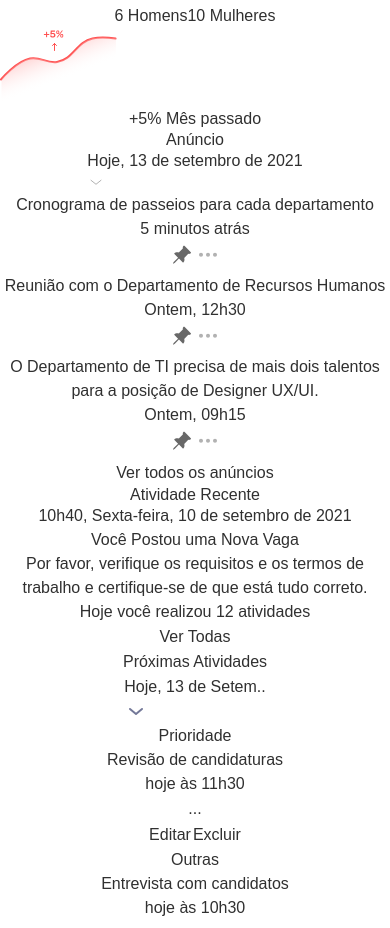
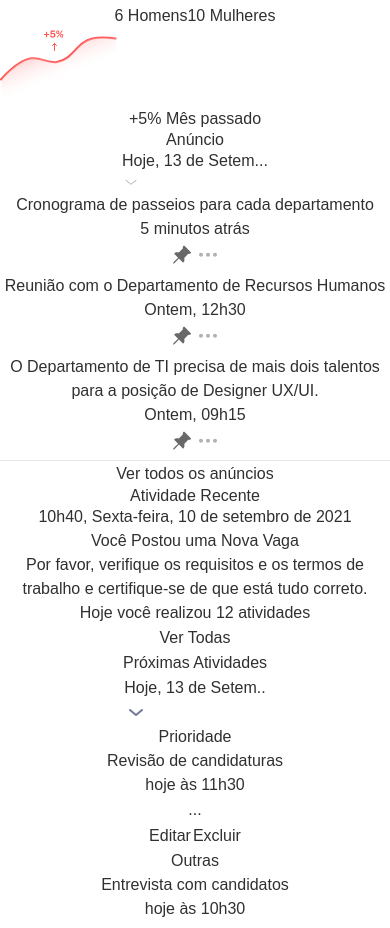
Before and after one commit to italoOliveira-dev/contrata-jd, a React (Vite) app: page / in a window 390 px wide. Shown: the part 1800-2728 px from the top of the page. Built offline with nearby package versions, Linux system fonts and the light colour scheme.

Commit message:
feat: ajuste mobile first

```diff
--- a/src/App.jsx
+++ b/src/App.jsx
@@ -14,13 +14,13 @@ import Settings from "./pages/Settings/Settings";
 function App() {
   return (
     <Router>
-      <div className="w-screen h-auto bg-white">
+      <div className="w-full h-auto bg-white">
         <div className="flex">
           <Navigation />
           <div className="w-full">
             <Header />
 
-            <div className="">
+            <div className="px-5 md:px-[52px]">
               <Routes>
                 <Route path="/" element={<Dashboard />} />
                 <Route path="/recrutamento" element={<Recrutamento />} />
--- a/src/Components/Navigation/Components/Header/Header.jsx
+++ b/src/Components/Navigation/Components/Header/Header.jsx
@@ -11,7 +11,7 @@ import SearchIcon from "./assets/icons/Frame9.svg"
 
 function Header() {
   return (
-    <div className="w-[inherit] h-24 pl-5 border-t flex justify-between items-center bg-white border-b">
+    <div className="w-[inherit] h-24 border-t flex justify-between items-center bg-white border-b">
       <div className="w-[343px] h-[44px] pr-3 pb-3 max-lg:hidden">
         <label className="relative block">
           <span className="sr-only">Busca</span>
--- a/src/pages/Dashboard/Components/Anuncio/Anuncio.jsx
+++ b/src/pages/Dashboard/Components/Anuncio/Anuncio.jsx
@@ -1,27 +1,29 @@
 import { motion } from "framer-motion";
 import DayDropdown from "./Components/DayDropdown";
-import {  Modal } from "@mui/material";
+import { Modal } from "@mui/material";
 import React from "react";
 import Anuncios from "./Components/Anuncios";
 
-
 function Anuncio() {
-
     const [open, setOpen] = React.useState(false);
     const handleOpen = () => setOpen(true);
     const handleClose = () => setOpen(false);
 
     return (
-    <div className="p-5 mt-5 mr-10 rounded-xl border-2 space-y-2">
-      <div className="flex justify-between space-x-2">
+        <div className="mt-5 rounded-xl border-2 space-y-2">
+            <div className="p-5">
+                <div className="flex justify-between space-x-2 mb-4">
                     <h1 className="flex text-xl font-semibold">Anúncio</h1>
                     <DayDropdown />
                 </div>
                 <Anuncios />
+            </div>
+            <hr />
             <motion.button
-        whileTap={{ scale: 0.95 }}
-        whileHover={{ scale: 1.05, background: "#dfdfdf" }}
+                // whileTap={{ scale: 0.95 }}
+                whileHover={{ scale: 1.05, background: "#FFFFFF" }}
                 onClick={handleOpen}
+                className="p-2"
             >
                 <span className="text-red-600 font-semibold px-5">
                     Ver todos os anúncios
@@ -30,7 +32,9 @@ function Anuncio() {
 
             <Modal open={open} onClose={handleClose}>
                 <div className="rounded-lg absolute top-1/2 left-1/2 -translate-x-1/2 -translate-y-1/2 w-10/12 bg-white shadow-sm p-4">
-          <span className="text-black flex justify-center">Hello World!</span>
+                    <span className="text-black flex justify-center">
+                        Hello World!
+                    </span>
                 </div>
             </Modal>
         </div>
--- a/src/pages/Dashboard/Components/Anuncio/Components/DayDropdown.jsx
+++ b/src/pages/Dashboard/Components/Anuncio/Components/DayDropdown.jsx
@@ -8,8 +8,8 @@ function DayDropdown() {
         className="border-gray-300 p-1 px-5"
       >
         <span className="flex justify-between space-x-5">
-          <span className="text-sm text-gray-500 text-ellipsis text-nowrap overflow-hidden ">
-            Hoje, 13 de setembro de 2021
+          <span className="text-[10px] text-gray-500 text-nowrap ">
+            Hoje, 13 de Setem...
           </span>
           <img src={DownArrowIcon} alt="" />
         </span>
--- a/src/pages/Dashboard/Components/UpcomingActivities/UpcomingActivities.jsx
+++ b/src/pages/Dashboard/Components/UpcomingActivities/UpcomingActivities.jsx
@@ -49,10 +49,10 @@ function UpcomingActivities() {
     };
 
     return (
-        <div className="max-w-md mx-auto bg-card text-card-foreground rounded-lg shadow-md p-4 border lg:w-[427px] sm:w-[350px]">
+        <div className="bg-card text-card-foreground rounded-lg shadow-md p-4 border lg:w-[427px] sm:w-[350px]">
             <div className="flex justify-between items-center mb-4">
-                <h2 className="text-lg font-semibold text-customBlue">Próximas Atividades</h2>
-                <button className="border border-inherit w-[175px] h-[27px] text-xs bg-input text-foreground px-4 py-2 rounded-lg flex justify-between items-center">Hoje, 13 de Setem.. <img src={DownArrowIcon} alt="" /></button>
+                <h2 className="text-lg text-nowrap font-semibold text-customBlue">Próximas Atividades</h2>
+                <button className="border border-inherit w-[175px] h-[27px] text-xs text-nowrap bg-input px-2 py-2 rounded-lg flex justify-between items-center">Hoje, 13 de Setem.. <img src={DownArrowIcon} alt="" /></button>
             </div>
             <div>
                 <h3 className="text-xs font-medium mb-2 flex justify-start">Prioridade</h3>
@@ -93,7 +93,7 @@ function UpcomingActivities() {
                                     </>
                                 ) : (
                                     <>
-                                        <h4 className="font-semibold activity-title">{activity.title}</h4>
+                                        <h4 className="font-semibold activity-title text-left">{activity.title}</h4>
                                         <p className="text-xs text-gray-600 activity-time flex justify-start">{activity.time}</p>
                                     </>
                                 )}
--- a/src/pages/Dashboard/Dashboard.jsx
+++ b/src/pages/Dashboard/Dashboard.jsx
@@ -40,12 +40,12 @@ export default function Dashboard() {
   }];
 
   return (
-    <div className="pl-[51px] pt-[11px] lg:flex justify-start">
+    <div className="pt-[11px] lg:flex justify-start">
       <div>
         <h2 className="text-left mb-2 text-[24px] font-medium text-[#161E54]">
           Dashboard
         </h2>
-        <div className="grid grid-cols-1 gap-4">
+        <div className="grid grid-cols-1 gap-4 sm:grid-cols-12 ">
           {estatusFuncionarios.map(estatus => (
               <CardEstatusFuncionario
                 key={estatus.id}
@@ -62,7 +62,7 @@ export default function Dashboard() {
           ))}
         </div>
       </div>
-      <div className="grid grid-cols-1 gap-4 ml-5">
+      <div className="grid grid-cols-1 gap-4">
         <Anuncio />
         <RecentyActivity />
         <UpcomingActivities />
```
Lines whose indentation alone changed are shown as unchanged.
